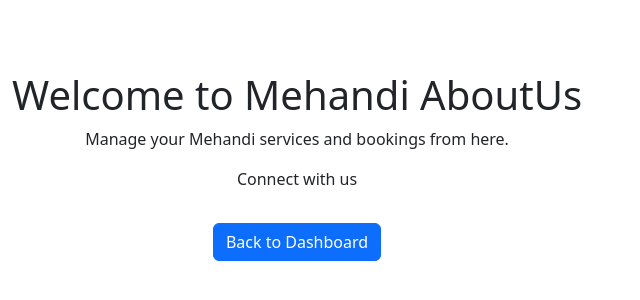
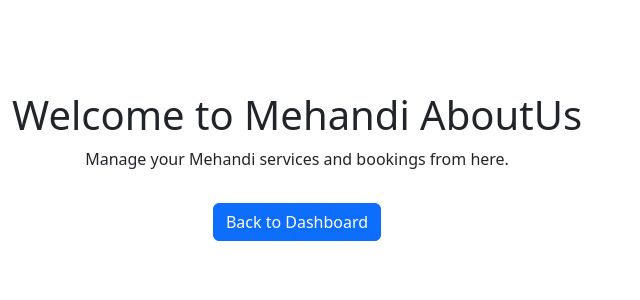
Before and after one commit to Prernadeshmaned/Othercard, a React (Vite) app in the folder othercard/: page /AboutUs in a window 1280 px wide. Shown: the part 258-558 px from the top of the page, without its empty margins (0-640 px from the left). Built offline with nearby package versions, Linux system fonts and the light colour scheme.

Commit message:
Update AboutUs.jsx  Connect with us move to ContactUs page

```diff
--- a/othercard/src/components/AboutUs.jsx
+++ b/othercard/src/components/AboutUs.jsx
@@ -12,7 +12,7 @@ const AboutUs = () => {
             <Container className="mt-5 text-center">
                 <h1>Welcome to Mehandi AboutUs</h1>
                 <p>Manage your Mehandi services and bookings from here.</p>
-                <p>Connect with us</p>
+
 
                 {/* Back to Dashboard Button */}
                 <Button
```
